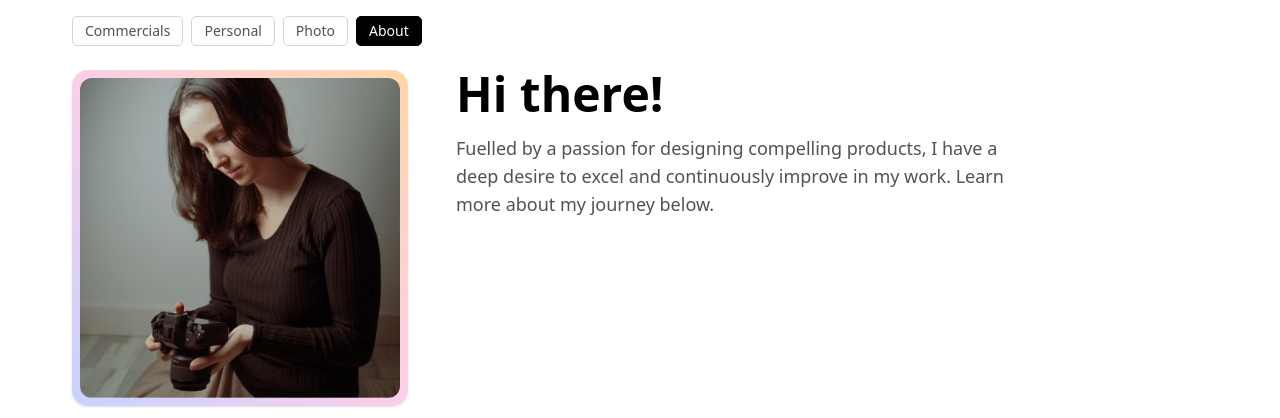
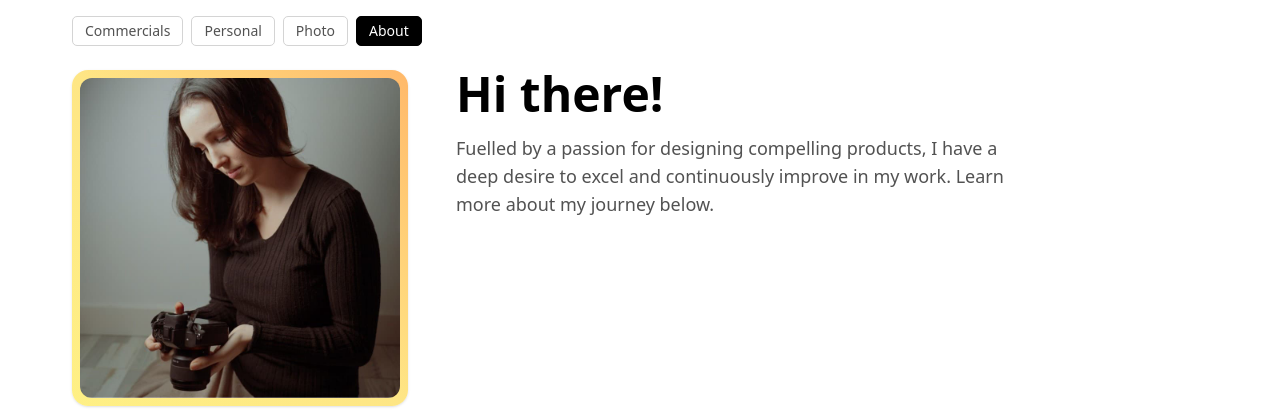
Before and after one commit to ignasimgol/october-portfolio, a React (Vite) app: page / in a window 1280 px wide. Both pictures are taken after a click on the button "About". Shown: the part 382-800 px from the top of the page. Built offline with nearby package versions, Linux system fonts and the light colour scheme.

Commit message:
gradient

```diff
--- a/src/App.tsx
+++ b/src/App.tsx
@@ -168,7 +168,7 @@ function App() {
         {activeTab === 'about' ? (
           <section className="grid md:grid-cols-3 gap-8 md:gap-6 lg:gap-4 items-left">
             <div className="flex justify-center md:justify-start">
-              <div className="rounded-2xl bg-gradient-to-tr from-indigo-200 via-pink-200 to-orange-200 p-2 shadow-sm">
+              <div className="rounded-2xl bg-gradient-to-tr from-yellow-200 via-amber-200 to-orange-300 p-2 shadow-sm">
                 <img
                   src="/maria.jpg"
                   alt="Maria del Rio"
```
